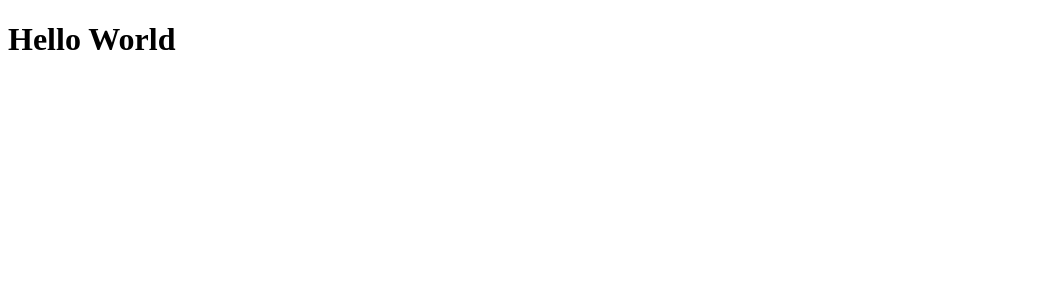
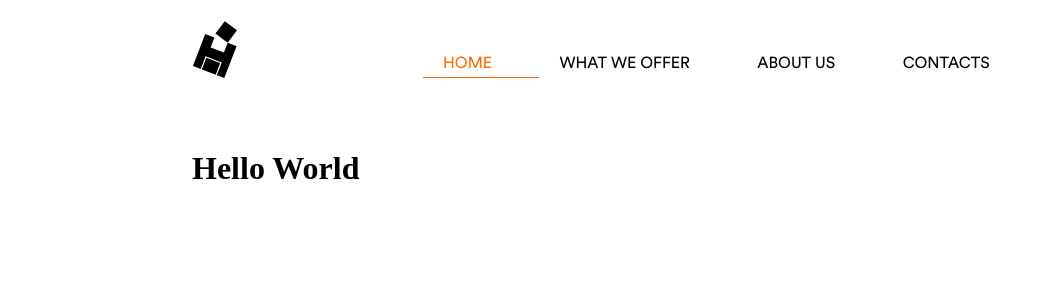
Before and after one commit to pledovski/human-farm-react, a React (Create React App) app: page / in a window 1280 px wide. Shown: the top 300 px of the page, without its empty margins (0-1044 px from the left). Built offline with nearby package versions, Linux system fonts and the light colour scheme.

Commit message:
Header added

```diff
--- a/src/App.css
+++ b/src/App.css
@@ -39,3 +39,7 @@
   src: url('app/fonts/CircularStd-Medium.otf');
   font-weight: normal;
 }
+
+body {
+  margin: 0;
+}
--- a/src/App.js
+++ b/src/App.js
@@ -1,11 +1,14 @@
 import React, { Fragment } from "react";
 import styled, { css } from "styled-components";
 import "./App.css";
+import AppLayout from "./app/components/layout/AppLayout";
+import Header from "./app/components/layout/Header";
 
 const App = () => (
-  <Fragment>
+  <AppLayout>
+    <Header />
     <h1>Hello World</h1>
-  </Fragment>
+  </AppLayout>
 );
 
 export default App;
--- /dev/null
+++ b/src/app/components/layout/AppLayout.js
@@ -0,0 +1,9 @@
+import React from "react";
+import styled from "styled-components";
+
+export default styled.div`
+  width: 70%;
+  /* display: flex; */
+  margin: 0 auto;
+  /* overflow: hidden; */
+`;
--- /dev/null
+++ b/src/app/components/layout/Header.js
@@ -0,0 +1,55 @@
+import React, { Fragment } from "react";
+import styled, { css } from "styled-components";
+import Logo from "./Logo";
+
+const NavContent = styled.div`
+  /* position:fixed; */
+  top: 0px;
+  display: grid;
+  grid-template-columns: 180px 1fr;
+`;
+
+const Nav = styled.div`
+  display: grid;
+  grid-auto-flow: column;
+  padding: 51px;
+`;
+
+const NavLinkElem = styled.a`
+  cursor: pointer;
+  color: #000000;
+  text-decoration: none;
+  text-transform: uppercase;
+  font-family: CircularStd;
+  font-weight: 350;
+  font-size: 1rem;
+  line-height: 1.6;
+  padding: 0 20px;
+
+  ${props => props.active && css`
+    color:#FF6D00;
+    border-bottom: #FF6D00 1px solid;
+  `}
+`
+
+const NavLink = ({ name, active }) => (<NavLinkElem active={active}>
+  { name }
+</NavLinkElem>)
+
+const Header = () => {
+  return (
+    <Fragment>
+      <NavContent>
+        <Logo />
+        <Nav>
+          <NavLink active name="Home"/>
+          <NavLink name="What we offer"/>
+          <NavLink name="About us"/>
+          <NavLink name="Contacts"/>
+        </Nav>
+      </NavContent>
+    </Fragment>
+  );
+};
+
+export default Header;
--- /dev/null
+++ b/src/app/components/layout/Logo.js
@@ -0,0 +1,20 @@
+import React, { Fragment } from "react";
+import styled from "styled-components";
+import logo from "../../../img/human-farm-logo.svg";
+
+const AppLogo = styled.img`
+  display: grid;
+  align-content: center;
+  justify-content: start;
+  width: 45px;
+  height: 58px;
+  position: relative;
+  margin-top: 21px;
+  margin-bottom: 21px;
+`;
+
+export default () => (
+  <Fragment>
+    <AppLogo src={logo} alt="logo" />
+  </Fragment>
+);
```
Also changed, not shown: src/app/components/layout/Navbar.js (deleted, +0 -11 lines), src/img/human-farm-logo.svg (added).
